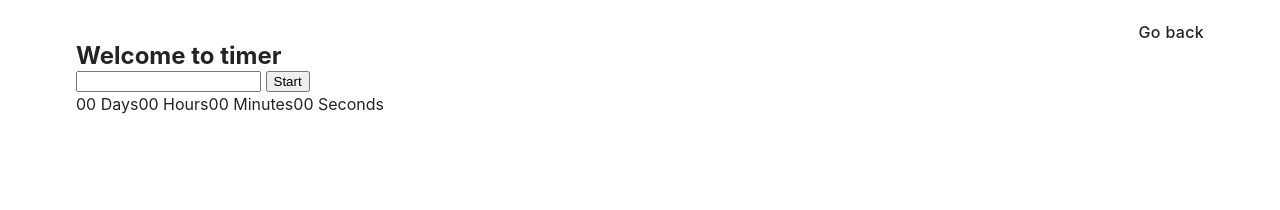
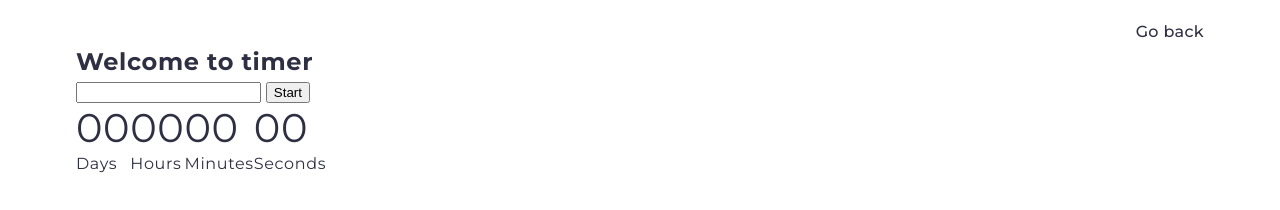
Before and after one commit to anitabaron/goit-js-hw-10, a website: page src/01-timer.html in a window 1280 px wide. Drawn offline with Linux system fonts and the light colour scheme.

Commit message:
change imports script 01

```diff
--- a/src/01-timer.html
+++ b/src/01-timer.html
@@ -37,6 +37,6 @@
       </div>
     </section>
 
-    <!-- <script type="module" src="./js/01-timer.js"></script> -->
+    <script type="module" src="./js/01-timer.js"></script>
   </body>
 </html>
--- a/src/css/01-timer.css
+++ b/src/css/01-timer.css
@@ -1,12 +1,24 @@
+@import url('https://fonts.googleapis.com/css2?family=Montserrat:wght@100..900&display=swap');
+
+body {
+  font-family: 'Montserrat', sans-serif;
+  font-weight: 400;
+  letter-spacing: 0.04em;
+  color: #2e2f42;
+  font-size: 16px;
+  line-height: 1.5;
+}
+
 .timer {
   display: flex;
 }
 
-.timer.field {
+.timer .field {
   display: flex;
   flex-direction: column;
 }
 
 .value {
-  font-size: ;
+  font-size: 40px;
+  line-height: 1.2;
 }
--- a/src/js/01-timer.js
+++ b/src/js/01-timer.js
@@ -1,10 +1,15 @@
-// Opisany w dokumentacji
+// // Opisany w dokumentacji
+// import flatpickr from 'flatpickr';
+// // Dodatkowy import stylów
+// import 'flatpickr/dist/flatpickr.min.css';
+// // Opisany w dokumentacji
+// import iziToast from 'izitoast';
+// // Kolejny import stylów
+// import 'izitoast/dist/css/iziToast.min.css';
+
 import flatpickr from 'flatpickr';
-// Dodatkowy import stylów
 import 'flatpickr/dist/flatpickr.min.css';
-// Opisany w dokumentacji
 import iziToast from 'izitoast';
-// Kolejny import stylów
 import 'izitoast/dist/css/iziToast.min.css';
 
 function convertMs(ms) {
@@ -47,7 +52,7 @@ const flatpickr = (selector, options) => {
 };
 
 iziToast.show({
-  title: 'Hey',
+  title: '',
   message: 'Please choose a date in the future',
 });
 
@@ -55,3 +60,5 @@ const addLeadingZero = value => {
   [padStart()];
   // (< `https://developer.mozilla.org/en-US/docs/Web/JavaScript/Reference/Global_Objects/String/padStart` >)
 };
+
+const
```
